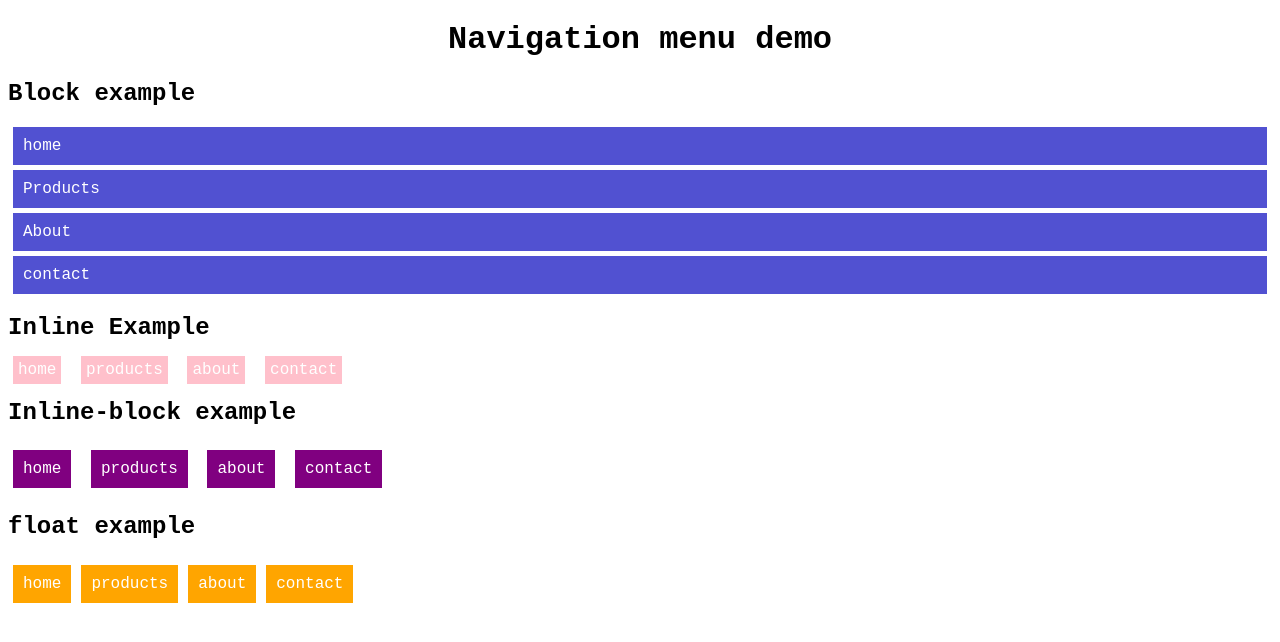
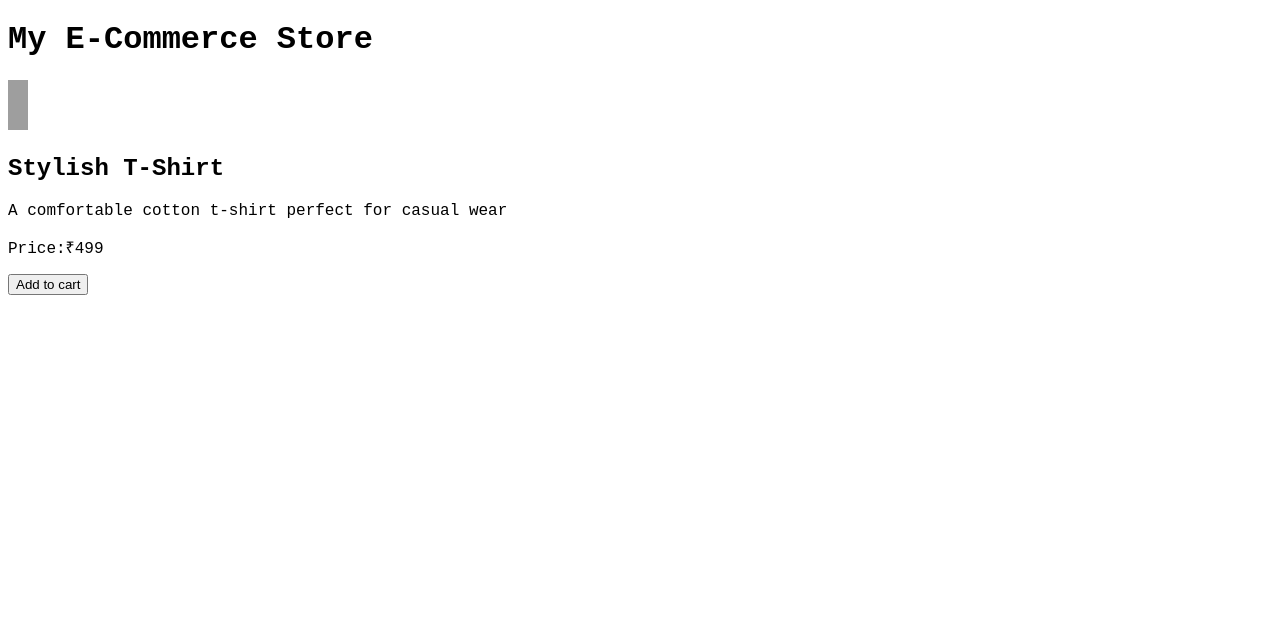
Before and after one commit to ayushisinghal849-coder/hello-world, a plain HTML site: page index.html in a window 1280 px wide. Drawn offline with Linux system fonts and the light colour scheme; grey boxes are pictures that could not be loaded.

Commit message:
Add index.html exp 6

```diff
--- a/index.html
+++ b/index.html
@@ -1,49 +1,21 @@
-<!-- create webpage for navigation -->
 <!DOCTYPE html>
 <html lang="en">
 <head>
     <meta charset="UTF-8">
     <meta name="viewport" content="width=device-width, initial-scale=1.0">
-    <title> CSS exp 7 </title>
     <link rel="stylesheet" href="style.css">
+    <title>Simple product page</title>
 </head>
 <body>
-    <h1 align="center">Navigation menu demo</h1>
-    <!-- block example -->
-     <h2>Block example</h2>
-     <div class="block-menu">
-        <a href="#">home</a>
-        <a href="#">Products</a>
-        <a href="#">About</a>
-        <a href="#">contact</a>
+    <h1>My E-Commerce Store</h1>
+    <div class="product-box">
+        <img src="https://m.media-amazon.com/images/I/31QLLQb-m4L._QL92_SH45_SR240,220_.jpg" alt="product image" class="product-image" height="50"width="20">
+        <h2 class="product-title">Stylish T-Shirt</h2>
+        <!-- paragraph line descripton -->
+         <p class="description">A comfortable cotton t-shirt perfect for casual wear</p>
+         <p class="price">Price:₹499</p>
+         <button class="add-to-cart">Add to cart</button>
     </div>
-     <!-- Inline example -->
-      <h2>Inline Example</h2>
-      <div class="inline-menu">
-        <a href="#">home</a>
-        <a href="#">products</a>
-        <a href="#">about</a>
-        <a href="#">contact</a>
-      </div>
-     <!-- Inline-block example -->
-      <h2>Inline-block example</h2>
-      <div class="inline-block-menu">
-        <a href="#">home</a>
-        <a href="#">products</a>
-        <a href="#">about</a>
-        <a href="#">contact</a>
-      </div>
-
-      <!-- float example -->
-       <h2>float example</h2>
-       <div class="float-menu">
-        <a href="#">home</a>
-        <a href="#">products</a>
-        <a href="#">about</a>
-        <a href="#">contact</a>
-      </div>
-
-
 
 </body>
 </html>
```
Lines whose indentation alone changed are shown as unchanged.
